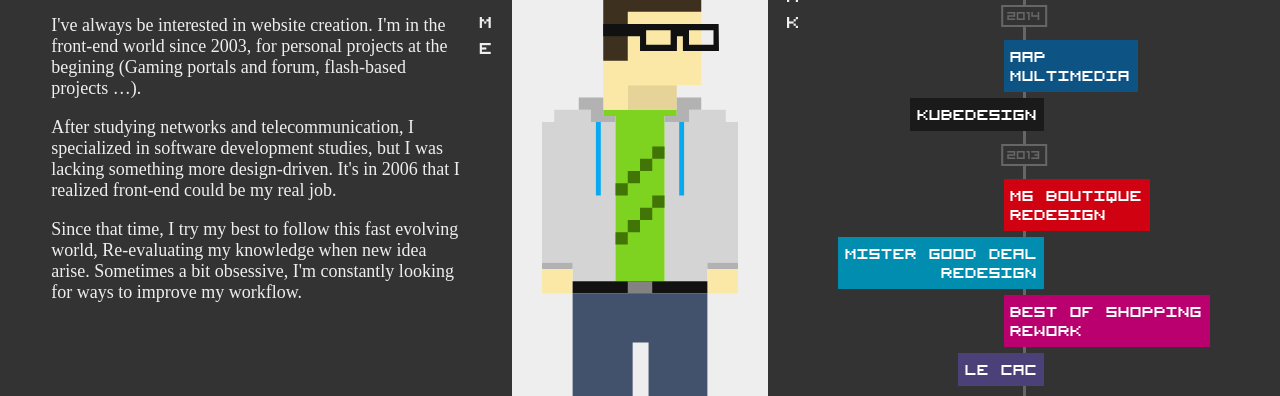
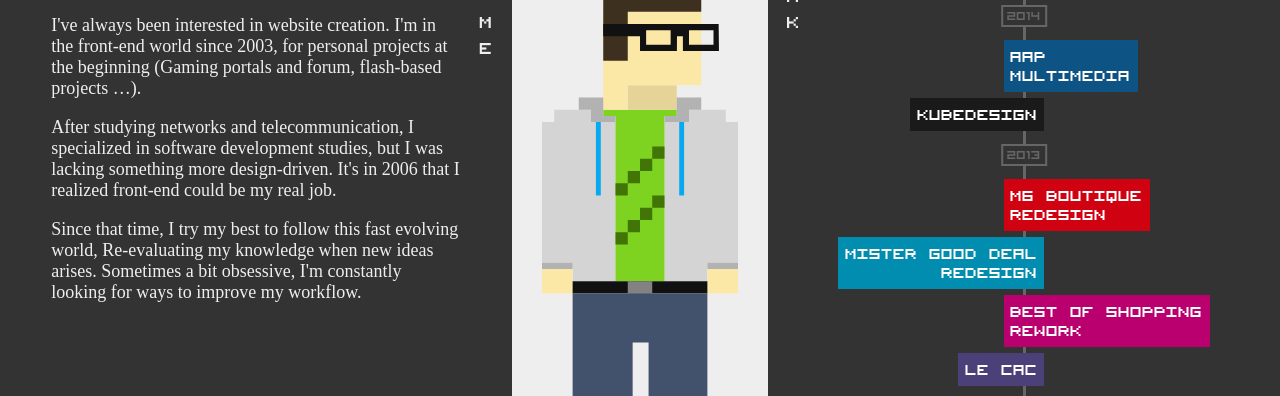
Before and after one commit to Yojimb0/Yojimbo_2014, a website: page dev/index.html in a window 1280 px wide. Shown: the part 153-549 px from the top of the page. Drawn offline with nearby package versions, Linux system fonts and the light colour scheme; a web font is replaced by a local one.

Commit message:
Spelling

```diff
--- a/dev/index.html
+++ b/dev/index.html
@@ -16,9 +16,9 @@
 		<div class="d_content">
 			<p>Hi, I'm <strong>Pierre</strong>, I'm a <strong>front-end developer</strong>. I'm currently living in Manly (Australia)</p>
 			<p>Welcome on my personal website</p>
-			<p>I've always be interested in website creation. I'm in the front-end world since 2003, for personal projects at the begining (Gaming portals and forum, flash-based projects …).</p>
+			<p>I've always been interested in website creation. I'm in the front-end world since 2003, for personal projects at the beginning (Gaming portals and forum, flash-based projects …).</p>
 			<p>After studying networks and telecommunication, I specialized in software development studies, but I was lacking something more design-driven. It's in 2006 that I realized front-end could be my real job.</p>
-			<p>Since that time, I try my best to follow this fast evolving world, Re-evaluating my knowledge when new idea arise. Sometimes a bit obsessive, I'm constantly looking for ways to improve my workflow.</p>
+			<p>Since that time, I try my best to follow this fast evolving world, Re-evaluating my knowledge when new ideas arises. Sometimes a bit obsessive, I'm constantly looking for ways to improve my workflow.</p>
 		</div>
 	</div>
 
```
Also changed, not shown: dev/main_content.html (+2 -2 lines).
